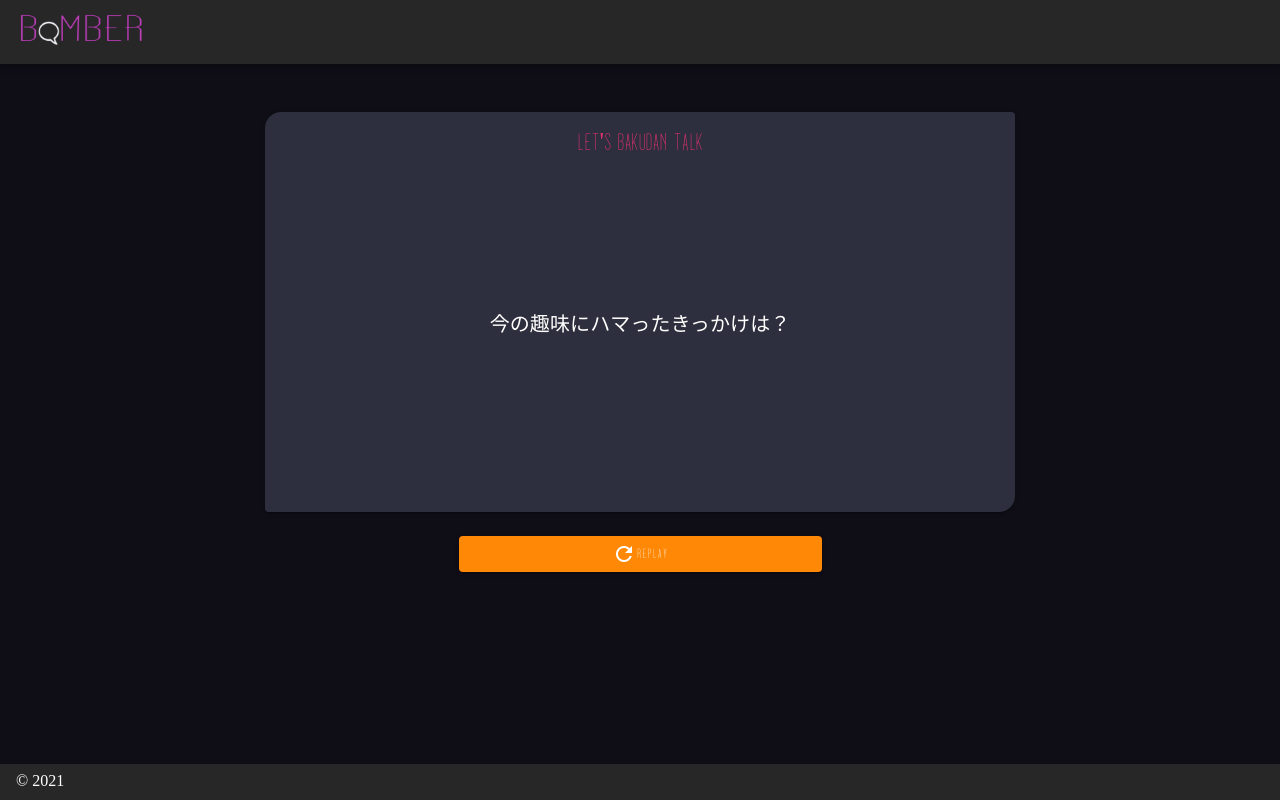
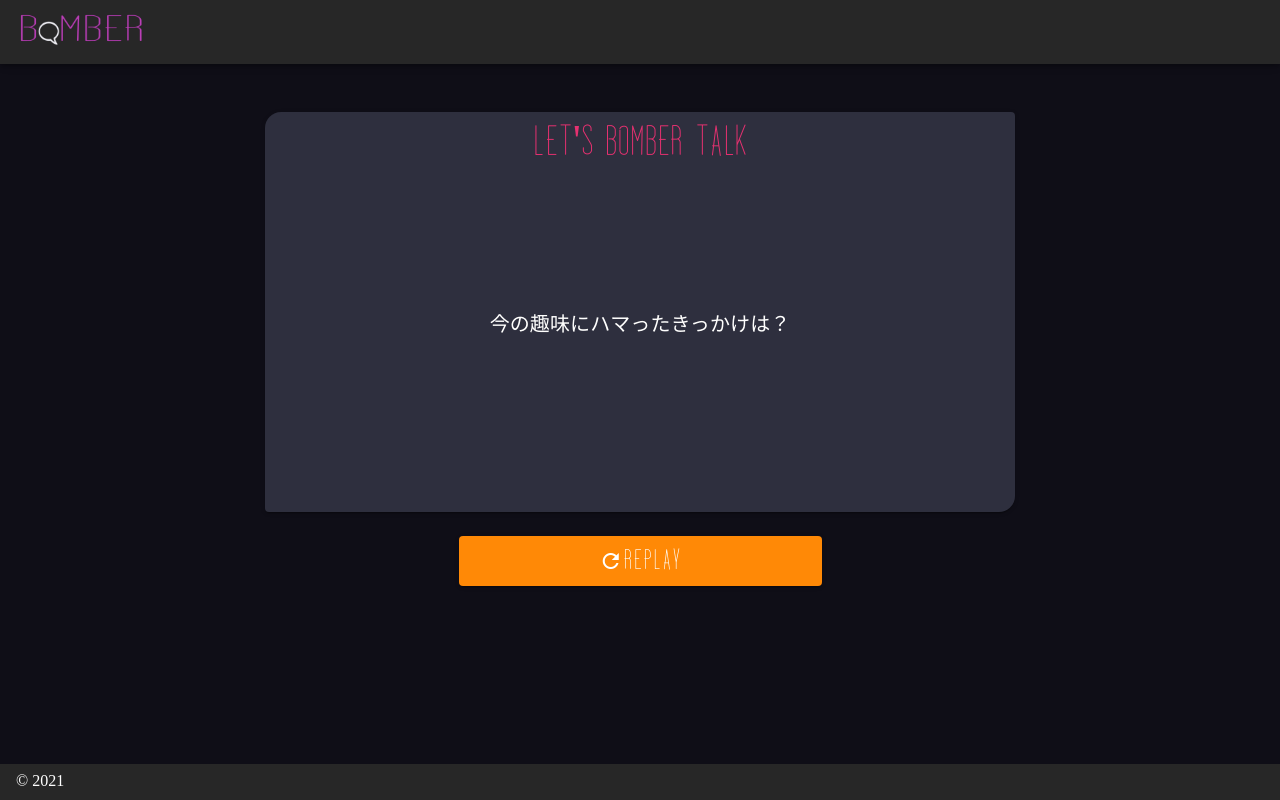
Before and after one commit to wkn816/BakudanTalk, a Nuxt app: page /lucky in a window 1280 px wide. Built offline with nearby package versions, Linux system fonts and the light colour scheme.

Commit message:
fix-遷移先変更

```diff
--- a/pages/lucky.vue
+++ b/pages/lucky.vue
@@ -5,7 +5,7 @@
         <v-col cols="12" offset-sm="1" sm="4" offset-md="2" md="8">
             <img :src="image_src" class="bakuhatsu-gif"/>
             <v-card v-if="test" color=#2e2f3e shaped class="d-flex flex-column" height="400">
-              <v-card-title class="justify-center">Let's Bakudan talk</v-card-title>
+              <v-card-title class="justify-center">Let's BOMBER talk</v-card-title>
               <v-card-text class="parent">
                 <p class="theme-text">{{ test }}</p>
               </v-card-text>
@@ -16,8 +16,9 @@
       <v-row>
         <v-col cols="12" sm="12" offset-md="4" md="4">
           <v-hover v-slot:default="{ hover }">
-              <v-btn v-if="test" to="/" nuxt color=#ff8906 block>
-              <v-icon v-text="hover ? 'mdi-restore' : 'mdi-refresh'"></v-icon>REPLAY
+              <v-btn v-if="test" to="/top" nuxt color=#ff8906 block height="50" :ripple="{ center: true }">
+              <v-icon v-text="hover ? 'mdi-restore' : 'mdi-refresh'"></v-icon>
+              <div class="replay-text">REPLAY</div>
               </v-btn>
               </v-hover>
         </v-col>
@@ -78,7 +79,7 @@ position: absolute;}
   width: 100%;
 }
 .justify-center{
-  font-size: 25px;
+  font-size: 45px;
     color: #e53170;
 }
 .v-btn{
@@ -98,4 +99,7 @@ position: absolute;}
   left: 50%;
   transform : translate(-50%,-50%);
 }
+.replay-text{
+  font-size: 30px;
+}
 </style>
```
